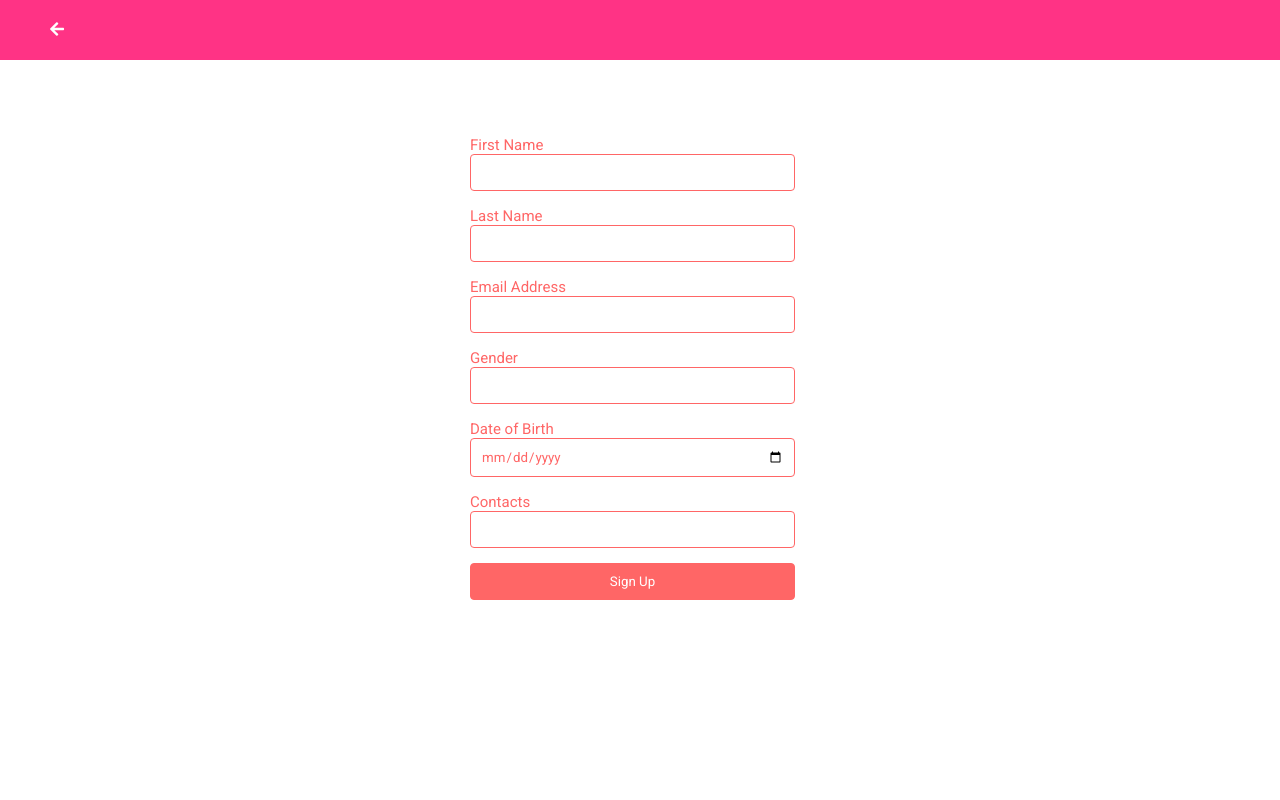
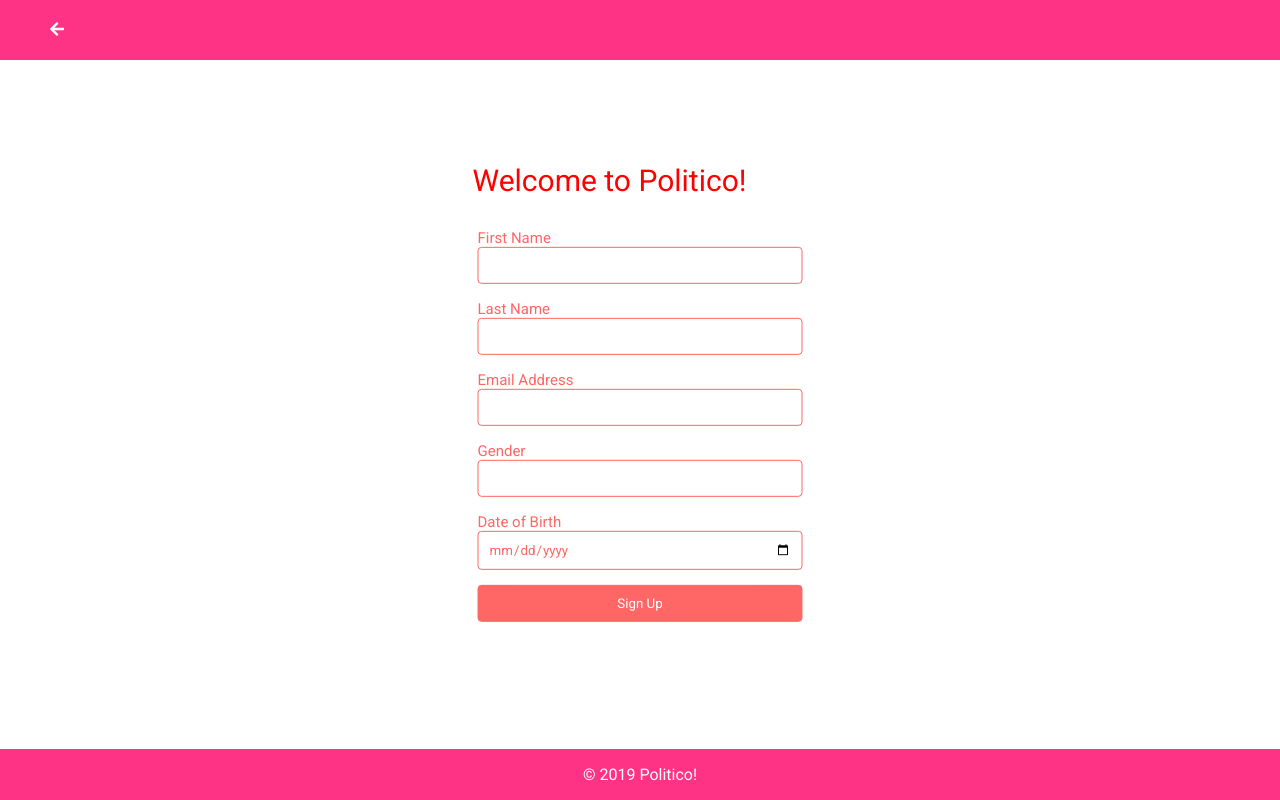
Before and after one commit to WycliffeMuchumi/politico-ui, a plain HTML site: page ui/sign-up.html in a window 1280 px wide. Drawn offline with Linux system fonts and the light colour scheme.

Commit message:
[Finishes #163549619] added footer and refactored style.css file

```diff
--- a/ui/sign-up.html
+++ b/ui/sign-up.html
@@ -1,13 +1,16 @@
 <!DOCTYPE html>
 <html lang="en">
+
 <head>
     <meta charset="UTF-8">
     <meta name="viewport" content="width=device-width, initial-scale=1.0">
     <meta http-equiv="X-UA-Compatible" content="ie=edge">
     <title>Sign Up</title>
     <link rel="stylesheet" href="style.css">
-    <link rel="stylesheet" href="https://use.fontawesome.com/releases/v5.7.0/css/all.css" integrity="sha384-lZN37f5QGtY3VHgisS14W3ExzMWZxybE1SJSEsQp9S+oqd12jhcu+A56Ebc1zFSJ" crossorigin="anonymous">
+    <link rel="stylesheet" href="https://use.fontawesome.com/releases/v5.7.0/css/all.css" integrity="sha384-lZN37f5QGtY3VHgisS14W3ExzMWZxybE1SJSEsQp9S+oqd12jhcu+A56Ebc1zFSJ"
+        crossorigin="anonymous">
 </head>
+
 <body>
     <header>
         <nav class="main-nav">
@@ -19,6 +22,7 @@
         </nav>
     </header>
     <div class="container">
+        <p>Welcome to Politico!</p>
         <div class="input-form">
             <form action="">
                 <label for="first_name">First Name</label>
@@ -31,11 +35,15 @@
                 <input type="text" name="gender" id="gender">
                 <label for="dob">Date of Birth</label>
                 <input type="date" name="dob" id="dob">
-                <label for="contacts">Contacts</label>
-                <input type="text" name="contacts" id="contacts">
+                <!-- <label for="contacts">Contacts</label>
+                <input type="text" name="contacts" id="contacts"> -->
                 <input type="submit" value="Sign Up">
             </form>
         </div>
     </div>
+    <div class="footer">
+        <p>&copy; 2019 Politico!</p>
+    </div>
 </body>
+
 </html>
--- a/ui/style.css
+++ b/ui/style.css
@@ -53,16 +53,16 @@
 
 .container {
     position: absolute;
-    top: 35%;
+    top: 50%;
     left: 50%;
     transform: translate(-50%, -50%);
-    width: 400px;
-    height: 350px;
+    /* width: 400px; */
+    /* height: 300px; */
   }
 
 .container .input-form {
-    width: 100%;
-    height: 325px;
+    /* width: 100%;
+    height: 300px; */
     box-sizing: border-box;
     padding: 30px;
   }
@@ -94,3 +94,21 @@
     border: 1px solid #ff0000; */
     color: #ff6666;
 }
+
+.container p {
+    font-size: 30px;
+    margin-left: 25px;
+    color: #ff0000;
+    /* text-align: center; */
+    margin-bottom: 0;
+}
+
+.footer {
+    position: fixed;
+    left: 0;
+    bottom: 0;
+    width: 100%;
+    background-color: #ff3385;
+    color: white;
+    text-align: center;
+  }
```
Also changed, not shown: ui/index.html (+4 -1 lines). Lines whose indentation alone changed are shown as unchanged.
